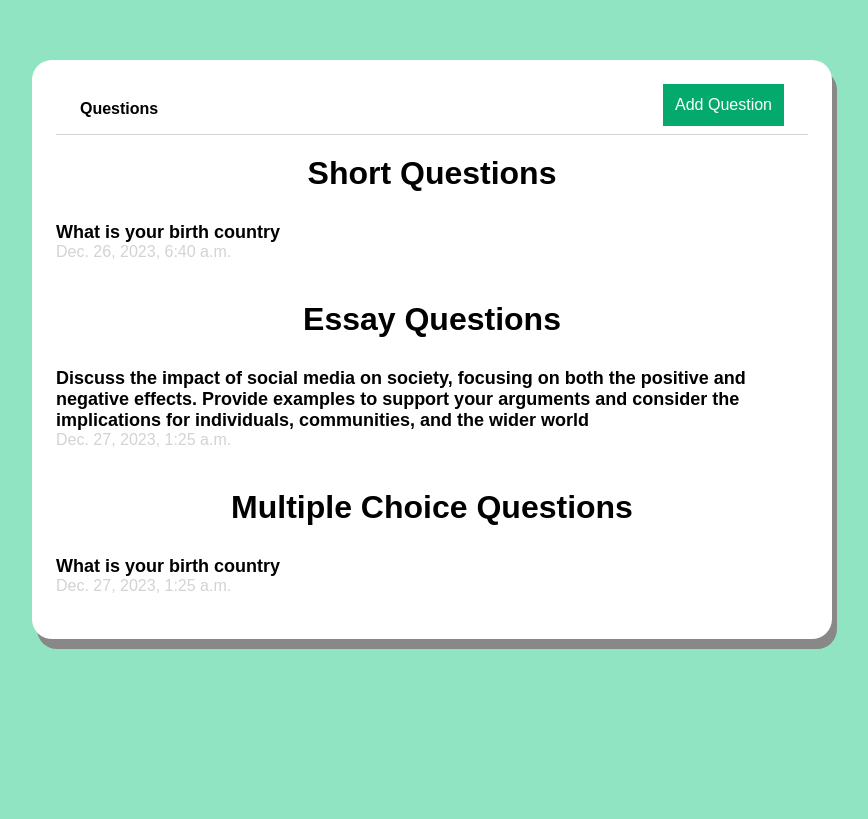
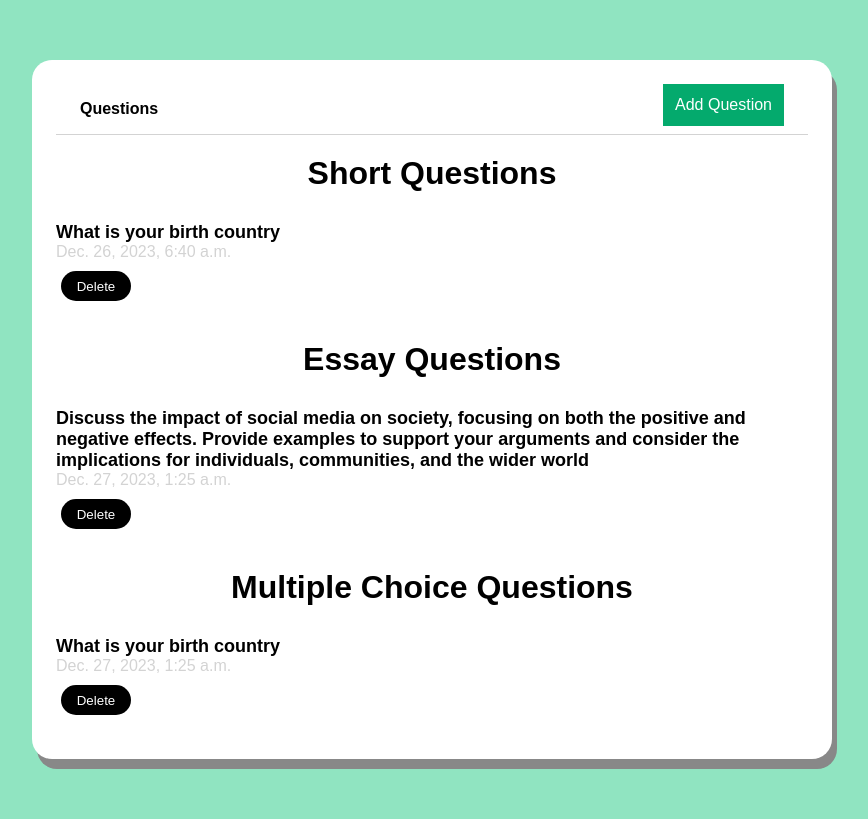
Before and after one commit to Albert-Alvaro/CP3405_Ver2, a Django app: page / in a window 1280 px wide. Shown: the whole page, without its empty margins (208-1076 px from the left). Before the commit the page ends 649 px from the top, so only its background shows below. Run offline with Django 4.2, Linux system fonts and the light colour scheme; data comes from the database, SQL or seed files in the repository; both versions use the stored data as it was after the commit.

Commit message:
add and complete delete functionality for all question type

```diff
--- a/questions/static/css/styles.css
+++ b/questions/static/css/styles.css
@@ -135,6 +135,19 @@ ul{
   cursor: pointer;
 }
 
+.delete-button {
+  display: block;
+  width: 70px;
+  height: 30px;
+  border: none;
+  border-radius: 20px;
+  background-color: black;
+  color: white;
+  margin-top: 10px;
+  margin-left: 5px;
+  cursor: pointer;
+}
+
 .field-wrapper label {
   font-size: 12px;
   font-weight: 600;
--- a/questions/templates/add_mcq.html
+++ b/questions/templates/add_mcq.html
@@ -10,9 +10,6 @@
             <label for="{{form.question.id_for_label}}">Multiple Choice Question</label>
             {{form.question}}
         </div>
-        <div class="field-wrapper">
-            <label>Choices</label>
-        </div>
         <input type="submit" value="Next" class="submit-button">
     </form>
 </div>
--- a/questions/templates/index.html
+++ b/questions/templates/index.html
@@ -13,6 +13,9 @@
             {{question.created_at}}
         </p>
     </a>
+    <a href="{% url 'delete-short-question' question.id %}">
+        <button type="button" class="delete-button">Delete</button>
+    </a>
 </div>
 {% endfor %}
 
@@ -26,6 +29,9 @@
         <p class="question-created-at">
             {{question.created_at}}
         </p>
+    </a>
+    <a href="{% url 'delete-essay-question' question.id %}">
+        <button type="button" class="delete-button">Delete</button>
     </a>
 </div>
 {% endfor %}
@@ -41,6 +47,9 @@
             {{question.created_at}}
         </p>
     </a>
+    <a href="{% url 'delete-mcq' question.id %}">
+        <button type="button" class="delete-button">Delete</button>
+    </a>
 </div>
 {% endfor %}
 </div>
--- a/questions/urls.py
+++ b/questions/urls.py
@@ -9,5 +9,8 @@ urlpatterns = [
     path('add-short-question', views.addShortQuestion, name = "add-short-question"),
     path('add-essay-question', views.addEssayQuestion, name = "add-essay-question"),
     path('add-mcq', views.addMCQuestion, name = "add-mcq"),
-    path('add_mcq_add_choice/<int:id>', views.addChoice, name="add_mcq_add_choice")
+    path('add_mcq_add_choice/<int:id>', views.addChoice, name="add_mcq_add_choice"),
+    path('delete-short-question/<int:id>/', views.deleteShortQuestion, name='delete-short-question'),
+    path('delete-essay-question/<int:id>/', views.deleteEssayQuestion, name='delete-essay-question'),
+    path('delete-mcq/<int:id>/', views.deleteMCQ, name='delete-mcq'),
 ]
--- a/questions/views.py
+++ b/questions/views.py
@@ -127,13 +127,28 @@ def shortQuestionPage(request, id):
         except Exception as e:
             print(e)
             raise
-
     short_question = ShortQuestion.objects.get(id=id)
     context = {
         'short_question': short_question,
         'short_response_form': short_response_form
     }
     return render(request, 'ShortQuestion.html', context)
+
+def deleteShortQuestion(request, id):
+    short_question = ShortQuestion.objects.filter(id=id)
+    short_question.delete()
+    return redirect("/")
+def deleteEssayQuestion(request, id):
+    essay_question = EssayQuestion.objects.filter(id=id)
+    essay_question.delete()
+    return redirect("/")
+def deleteMCQ(request, id):
+    mcq_question = MultiChoiceQuestion.objects.filter(id=id)
+    choice = Choices.objects.filter(id=id)
+    mcq_question.delete()
+    choice.delete()
+    return redirect("/")
+
 def essayQuestionPage(request, id):
     essay_response_form = EssayResponseForm()
     if request.method == "POST":
```
Also changed, not shown: db.sqlite3.
